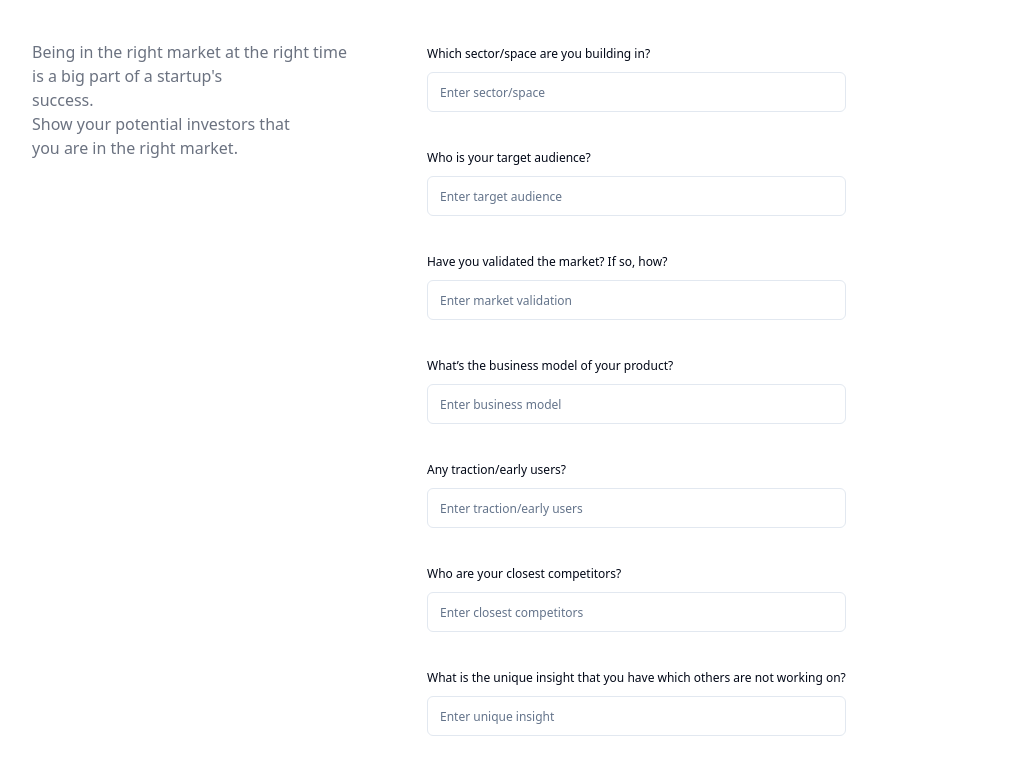
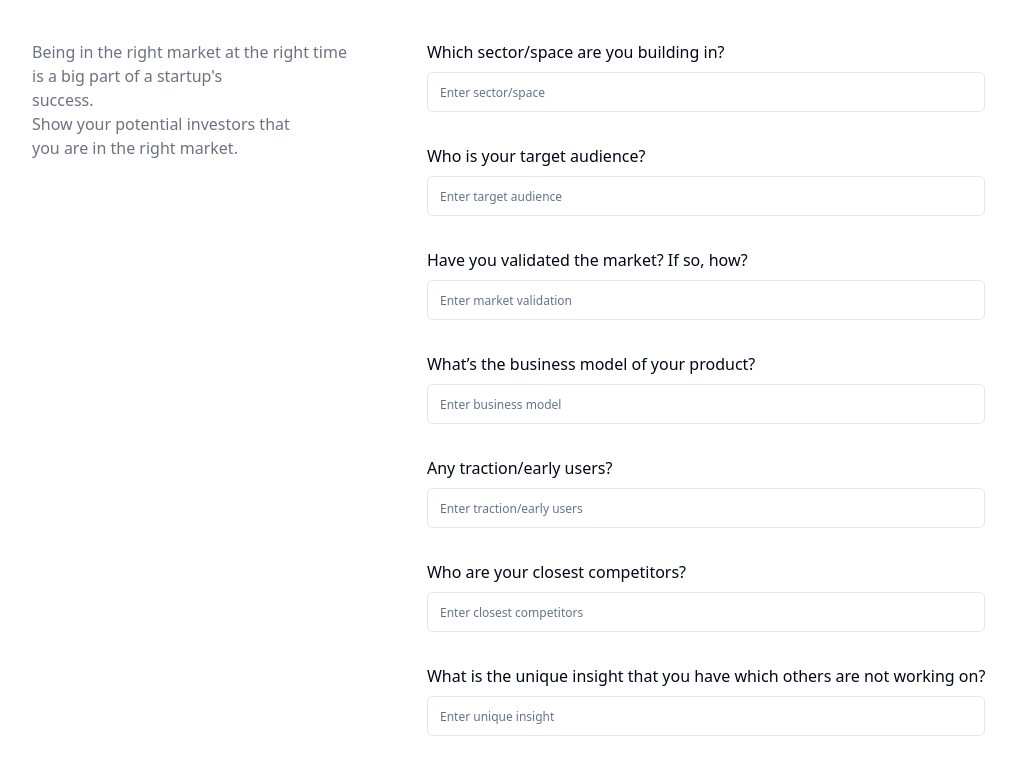
Before and after one commit to ShaikhNabeelShabbir/unbundl-web, a React (Vite) app: page /mif in a window 1280 px wide. Shown: the top 774 px of the page, without its empty margins (68-1084 px from the left). Built offline with nearby package versions, Linux system fonts and the light colour scheme.

Commit message:
made adjustments as suggested

```diff
--- a/src/components/forms/FundraisingInformationForm.tsx
+++ b/src/components/forms/FundraisingInformationForm.tsx
@@ -55,7 +55,7 @@ export function FundraisingIformationForm() {
                   name="fundraisingStatus"
                   render={({ field }) => (
                     <FormItem>
-                      <FormLabel className="font-medium">
+                      <FormLabel className="font-medium text-base">
                         Are you currently Fundraising?{" "}
                       </FormLabel>
                       <FormControl>
@@ -73,7 +73,7 @@ export function FundraisingIformationForm() {
                   name="tokenStatus"
                   render={({ field }) => (
                     <FormItem>
-                      <FormLabel className="font-medium">
+                      <FormLabel className="font-medium text-base">
                         Is there a token or will one come in the future?{" "}
                       </FormLabel>
                       <FormControl>
@@ -88,7 +88,7 @@ export function FundraisingIformationForm() {
                   name="financingStage"
                   render={({ field }) => (
                     <FormItem>
-                      <FormLabel className="font-medium">
+                      <FormLabel className="font-medium text-base">
                         What’s the stage of financing?{" "}
                       </FormLabel>
                       <FormControl>
@@ -103,7 +103,7 @@ export function FundraisingIformationForm() {
                   name="vcBackers"
                   render={({ field }) => (
                     <FormItem>
-                      <FormLabel className="font-medium">
+                      <FormLabel className="font-medium text-base">
                         Add VC Backers{" "}
                       </FormLabel>
                       <FormControl>
@@ -118,7 +118,7 @@ export function FundraisingIformationForm() {
                   name="ticketSize"
                   render={({ field }) => (
                     <FormItem>
-                      <FormLabel className="font-medium">
+                      <FormLabel className="font-medium text-base">
                         What’s the ticket size?{" "}
                       </FormLabel>
                       <FormControl>
--- a/src/components/forms/GeneralCompanyInformationForm.tsx
+++ b/src/components/forms/GeneralCompanyInformationForm.tsx
@@ -60,10 +60,10 @@ export function GeneralCompanyInformationForm() {
                   name="companyName"
                   render={({ field }) => (
                     <FormItem>
-                      <FormLabel className="font-medium">
+                      <FormLabel className="font-medium text-base">
                         Company Name
                       </FormLabel>
-                      <FormControl >
+                      <FormControl>
                         <Input
                           placeholder="Enter your company name"
                           {...field}
@@ -78,7 +78,7 @@ export function GeneralCompanyInformationForm() {
                   name="projectDescription"
                   render={({ field }) => (
                     <FormItem>
-                      <FormLabel className="font-medium">
+                      <FormLabel className="font-medium text-base">
                         Describe Your Project
                       </FormLabel>
                       <FormControl>
@@ -93,7 +93,7 @@ export function GeneralCompanyInformationForm() {
                   name="websiteLink"
                   render={({ field }) => (
                     <FormItem>
-                      <FormLabel className="font-medium">
+                      <FormLabel className="font-medium text-base">
                         Provide a Link to Your Website
                       </FormLabel>
                       <FormControl>
@@ -108,7 +108,7 @@ export function GeneralCompanyInformationForm() {
                   name="chain"
                   render={({ field }) => (
                     <FormItem>
-                      <FormLabel className="font-medium">
+                      <FormLabel className="font-medium text-base">
                         On What Chain Are You Building On?
                       </FormLabel>
                       <FormControl>
@@ -123,7 +123,7 @@ export function GeneralCompanyInformationForm() {
                   name="category"
                   render={({ field }) => (
                     <FormItem>
-                      <FormLabel className="font-medium">
+                      <FormLabel className="font-medium text-base">
                         What Is the Category of Your Web3 Startup?
                       </FormLabel>
                       <FormControl>
@@ -138,7 +138,7 @@ export function GeneralCompanyInformationForm() {
                   name="developmentStage"
                   render={({ field }) => (
                     <FormItem>
-                      <FormLabel className="font-medium">
+                      <FormLabel className="font-medium text-base">
                         How Far Did You Move in the Development of Your Project?
                       </FormLabel>
                       <FormControl>
@@ -156,7 +156,7 @@ export function GeneralCompanyInformationForm() {
                   name="teamSize"
                   render={({ field }) => (
                     <FormItem>
-                      <FormLabel className="font-medium">
+                      <FormLabel className="font-medium text-base">
                         What Is the Size of Your Team?
                       </FormLabel>
                       <FormControl>
@@ -171,7 +171,7 @@ export function GeneralCompanyInformationForm() {
                   name="usefulLinks"
                   render={() => (
                     <FormItem>
-                      <FormLabel className="font-medium">
+                      <FormLabel className="font-medium text-base">
                         Add Useful Links or Files
                       </FormLabel>
                       <div className="flex flex-row justify-center gap-4">
@@ -196,7 +196,7 @@ export function GeneralCompanyInformationForm() {
                   name="calendlyLink"
                   render={({ field }) => (
                     <FormItem>
-                      <FormLabel className="font-medium">
+                      <FormLabel className="font-medium text-base">
                         Add Your Calendly Link
                       </FormLabel>
                       <FormControl>
@@ -211,7 +211,9 @@ export function GeneralCompanyInformationForm() {
                   name="timezone"
                   render={({ field }) => (
                     <FormItem>
-                      <FormLabel className="font-medium">Timezone</FormLabel>
+                      <FormLabel className="font-medium text-base">
+                        Timezone
+                      </FormLabel>
                       <FormControl>
                         <Input placeholder="Enter your timezone" {...field} />
                       </FormControl>
--- a/src/components/forms/MarketInformationForm.tsx
+++ b/src/components/forms/MarketInformationForm.tsx
@@ -55,7 +55,7 @@ export function MarketInformationForm() {
                   name="sector"
                   render={({ field }) => (
                     <FormItem>
-                      <FormLabel className="font-medium">
+                      <FormLabel className="font-medium text-base">
                         Which sector/space are you building in?
                       </FormLabel>
                       <FormControl>
@@ -70,14 +70,11 @@ export function MarketInformationForm() {
                   name="targetAudience"
                   render={({ field }) => (
                     <FormItem>
-                      <FormLabel className="font-medium">
+                      <FormLabel className="font-medium text-base">
                         Who is your target audience?
                       </FormLabel>
                       <FormControl>
-                        <Input
-                          placeholder="Enter target audience"
-                          {...field}
-                        />
+                        <Input placeholder="Enter target audience" {...field} />
                       </FormControl>
                       <FormMessage />
                     </FormItem>
@@ -88,7 +85,7 @@ export function MarketInformationForm() {
                   name="marketValidation"
                   render={({ field }) => (
                     <FormItem>
-                      <FormLabel className="font-medium">
+                      <FormLabel className="font-medium text-base">
                         Have you validated the market? If so, how?
                       </FormLabel>
                       <FormControl>
@@ -106,14 +103,11 @@ export function MarketInformationForm() {
                   name="businessModel"
                   render={({ field }) => (
                     <FormItem>
-                      <FormLabel className="font-medium">
+                      <FormLabel className="font-medium text-base">
                         What’s the business model of your product?
                       </FormLabel>
                       <FormControl>
-                        <Input
-                          placeholder="Enter business model"
-                          {...field}
-                        />
+                        <Input placeholder="Enter business model" {...field} />
                       </FormControl>
                       <FormMessage />
                     </FormItem>
@@ -124,7 +118,7 @@ export function MarketInformationForm() {
                   name="traction"
                   render={({ field }) => (
                     <FormItem>
-                      <FormLabel className="font-medium">
+                      <FormLabel className="font-medium text-base">
                         Any traction/early users?
                       </FormLabel>
                       <FormControl>
@@ -142,7 +136,7 @@ export function MarketInformationForm() {
                   name="competitors"
                   render={({ field }) => (
                     <FormItem>
-                      <FormLabel className="font-medium">
+                      <FormLabel className="font-medium text-base">
                         Who are your closest competitors?
                       </FormLabel>
                       <FormControl>
@@ -160,14 +154,12 @@ export function MarketInformationForm() {
                   name="uniqueInsight"
                   render={({ field }) => (
                     <FormItem>
-                      <FormLabel className="font-medium">
-                        What is the unique insight that you have which others are not working on?
+                      <FormLabel className="font-medium text-base">
+                        What is the unique insight that you have which others
+                        are not working on?
                       </FormLabel>
                       <FormControl>
-                        <Input
-                          placeholder="Enter unique insight"
-                          {...field}
-                        />
+                        <Input placeholder="Enter unique insight" {...field} />
                       </FormControl>
                       <FormMessage />
                     </FormItem>
--- a/src/components/forms/ProjectInformationForm.tsx
+++ b/src/components/forms/ProjectInformationForm.tsx
@@ -52,7 +52,7 @@ export function ProjectInformationForm() {
                   name="problem"
                   render={({ field }) => (
                     <FormItem>
-                      <FormLabel className="font-medium">
+                      <FormLabel className="font-medium text-base">
                         What Problem Are You Solving?
                       </FormLabel>
                       <FormControl>
@@ -67,7 +67,7 @@ export function ProjectInformationForm() {
                   name="startReason"
                   render={({ field }) => (
                     <FormItem>
-                      <FormLabel className="font-medium">
+                      <FormLabel className="font-medium text-base">
                         Why Did You Start Working on This Idea?
                       </FormLabel>
                       <FormControl>
@@ -82,7 +82,7 @@ export function ProjectInformationForm() {
                   name="startDate"
                   render={({ field }) => (
                     <FormItem>
-                      <FormLabel className="font-medium">
+                      <FormLabel className="font-medium text-base">
                         Since When Are You Working on This Idea?
                       </FormLabel>
                       <FormControl>
@@ -97,7 +97,7 @@ export function ProjectInformationForm() {
                   name="projectDescription"
                   render={({ field }) => (
                     <FormItem>
-                      <FormLabel className="font-medium">
+                      <FormLabel className="font-medium text-base">
                         What Are You Building?
                       </FormLabel>
                       <FormControl>
@@ -112,7 +112,7 @@ export function ProjectInformationForm() {
                   name="demoLink"
                   render={({ field }) => (
                     <FormItem>
-                      <FormLabel className="font-medium">
+                      <FormLabel className="font-medium text-base">
                         Provide a Link to Your Demo
                       </FormLabel>
                       <FormControl>
```
